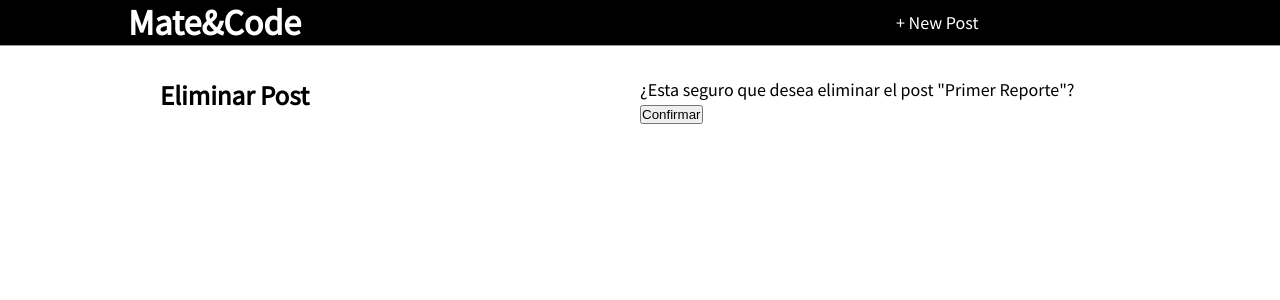
After one commit to marceloagoston/mateandcode, a Django app: page /post/1/delete in a window 1280 px wide. The commit adds this page. Shown: the top 300 px of the page. Run offline with Django 3.2, Linux system fonts and the light colour scheme; data comes from the database, SQL or seed files in the repository; both versions use the stored data as it was after the commit.

Commit message:
CRUD for Posts Done

```diff
--- a/blog/urls.py
+++ b/blog/urls.py
@@ -1,8 +1,10 @@
 from django.urls import path
-from .views import BlogListView, BlogDetailView, BlogCreateView
+from .views import BlogListView, BlogDetailView, BlogCreateView, BlogUpdateView, BlogDeteleView
 
 
 urlpatterns = [
+	path('post/<int:pk>/delete', BlogDeteleView.as_view(), name='post_delete'),
+	path('post/<int:pk>/edit', BlogUpdateView.as_view(), name='post_edit'),
 	path('post/new/', BlogCreateView.as_view(), name='post_new'),
     path('post/<int:pk>/', BlogDetailView.as_view(), name='post_detail'), #todos los post van a estar en post/ y el resto es la clave primaria que identifica a cada uno
     path('', BlogListView.as_view(), name='home'),
--- a/blog/views.py
+++ b/blog/views.py
@@ -1,5 +1,6 @@
 from django.views.generic import ListView, DetailView
-from django.views.generic.edit import CreateView
+from django.views.generic.edit import CreateView , UpdateView, DeleteView
+from django.urls import reverse_lazy
 from .models import Post
 
 class BlogListView(ListView):
@@ -17,3 +18,13 @@ class BlogCreateView(CreateView):
 	model = Post
 	template_name = 'post_new.html'
 	fields = '__all__'
+
+class BlogUpdateView(UpdateView):
+	model = Post
+	template_name = 'post_edit.html'
+	fields = ['title','body']
+
+class BlogDeteleView(DeleteView):
+	model = Post
+	template_name = 'post_delete.html'
+	success_url = reverse_lazy('home')
--- a/static/css/base.css
+++ b/static/css/base.css
@@ -35,3 +35,7 @@ a{
 	grid-auto-rows: auto;
 	justify-content: center;
 }
+.edit_p{
+	color: #474747;
+	font-weight: 900;
+}
--- /dev/null
+++ b/templates/post_delete.html
@@ -0,0 +1,9 @@
+{%extends 'base.html'%}
+
+{%block content%}
+	<h2>Eliminar Post</h2>
+	<form action="" method="post">{%csrf_token%}
+		<p>¿Esta seguro que desea eliminar el post "{{post.title}}"?</p>
+		<input type="submit" value="Confirmar"/>
+	</form>
+{%endblock content%}
--- a/templates/post_detail.html
+++ b/templates/post_detail.html
@@ -4,5 +4,8 @@
 <div class="entrada">
 	<h2>{{post.title}}</h2>
 	<p>{{post.body}}</p>
+
+	<p><a href="{%url 'post_edit' post.pk %}" class="edit_p">Editar post</a></p>
+	<p><a href="{%url 'post_delete' post.pk %}" class="edit_p">Eliminar post</a></p>
 </div>
 {%endblock content%}
```
Also changed, not shown: templates/post_edit.html (added, +13 -0 lines), db.sqlite3.
